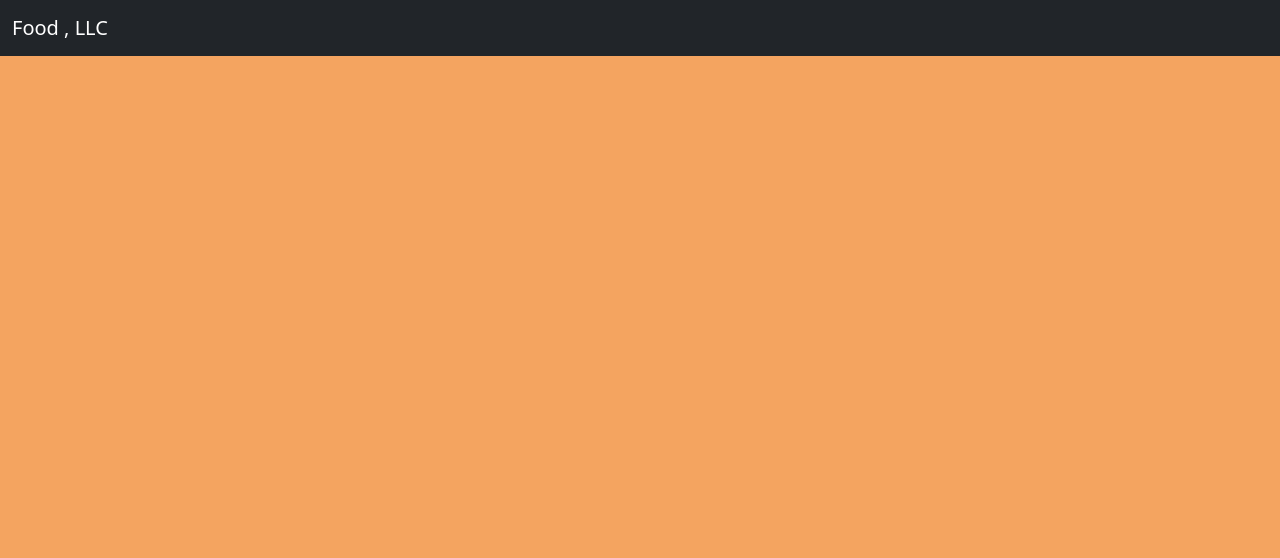
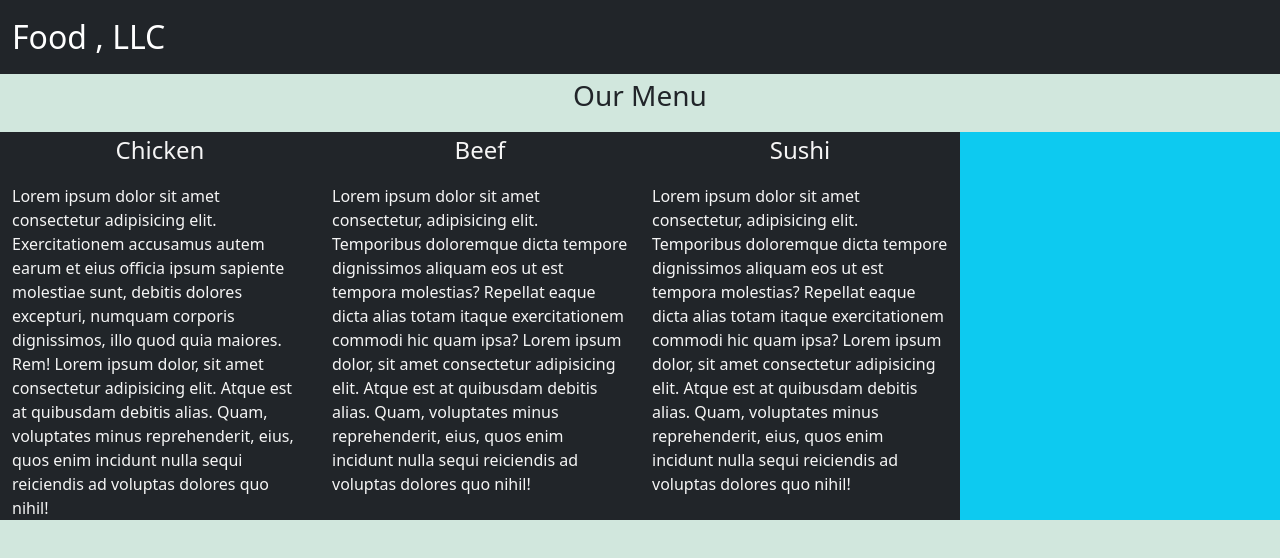
Before and after one commit to larlarlhit/courseraTest, a plain HTML site: page Mod3_solution/index.html in a window 1280 px wide. Drawn offline with nearby package versions, Linux system fonts and the light colour scheme.

Commit message:
Addition to content

```diff
--- a/Mod3_solution/index.html
+++ b/Mod3_solution/index.html
@@ -9,24 +9,39 @@
     <link rel="stylesheet" href="./style.css">
 </head>
 
-<body>
+<body class="body bg-success-subtle">
     <header>
         <nav id="header-nav" class="navbar navbar-expand-lg bg-dark">
             <div class="container-fluid">
-                <span class="navbar-brand text-white">Food , LLC</span>
+                <span class="fs-2 navbar-brand text-white">Food , LLC</span>
                 <button class="navbar-toggler bg-white" type="button" data-bs-toggle="collapse" data-bs-target="#menu-items" aria-controls="menu-items" aria-expanded="false" aria-label="Toggle navigation">
                     <span class="navbar-toggler-icon"></span>
                 </button>
             </div>
         </nav>
-        <div class="container-fluid bg-danger collapse navbar-collapse" id="menu-items">
-            <p>Chicken</p>
-            <p>Beef</p>
-            <p>Sushi</p>
-
+        <div class="container-fluid bg-white text-black collapse" id="menu-items">
+            <p class="mb-0 text-center border-bottom border-danger">Chicken</p>
+            <p class="mb-0 text-center border-bottom border-danger">Beef</p>
+            <p class="mb-0 text-center border-bottom border-danger">Sushi</p>
         </div>
     </header>
-
+    <p class="fs-3 text-dark text-center">Our Menu</p>
+    <div class="container-fluid bg-info">
+        <div class="row">
+            <section class="col-md-3 col-sm-4 bg-dark">
+                <p class="text-center fs-4">Chicken</p> Lorem ipsum dolor sit amet consectetur adipisicing elit. Exercitationem accusamus autem earum et eius officia ipsum sapiente molestiae sunt, debitis dolores excepturi, numquam corporis dignissimos, illo quod quia maiores. Rem!
+                Lorem ipsum dolor, sit amet consectetur adipisicing elit. Atque est at quibusdam debitis alias. Quam, voluptates minus reprehenderit, eius, quos enim incidunt nulla sequi reiciendis ad voluptas dolores quo nihil!
+            </section>
+            <section class="col-md-3 col-sm-4 bg-dark">
+                <p class="text-center fs-4">Beef</p>Lorem ipsum dolor sit amet consectetur, adipisicing elit. Temporibus doloremque dicta tempore dignissimos aliquam eos ut est tempora molestias? Repellat eaque dicta alias totam itaque exercitationem commodi hic quam ipsa? Lorem
+                ipsum dolor, sit amet consectetur adipisicing elit. Atque est at quibusdam debitis alias. Quam, voluptates minus reprehenderit, eius, quos enim incidunt nulla sequi reiciendis ad voluptas dolores quo nihil!
+            </section>
+            <section class="col-md-3 col-sm-8 bg-dark">
+                <p class="text-center fs-4">Sushi</p>Lorem ipsum dolor sit amet consectetur, adipisicing elit. Temporibus doloremque dicta tempore dignissimos aliquam eos ut est tempora molestias? Repellat eaque dicta alias totam itaque exercitationem commodi hic quam ipsa? Lorem
+                ipsum dolor, sit amet consectetur adipisicing elit. Atque est at quibusdam debitis alias. Quam, voluptates minus reprehenderit, eius, quos enim incidunt nulla sequi reiciendis ad voluptas dolores quo nihil!
+            </section>
+        </div>
+    </div>
     <script src="../../bootstrap-5.3.1-dist/js/bootstrap.min.js"></script>
 </body>
 
--- a/Mod3_solution/style.css
+++ b/Mod3_solution/style.css
@@ -7,5 +7,5 @@
 body {
     font-size: 16px;
     color: whitesmoke;
-    background-color: sandybrown;
+    height: 1000px;
 }
```
